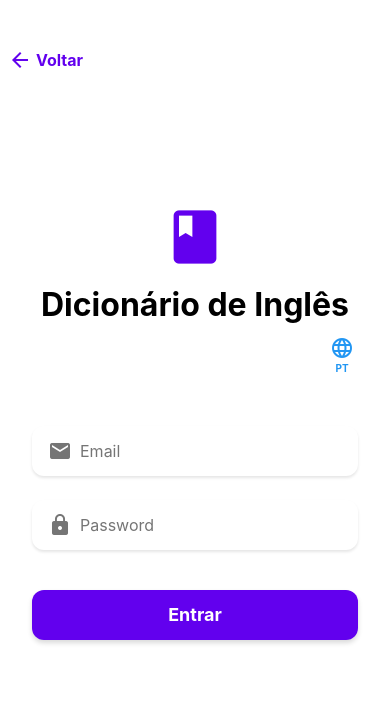
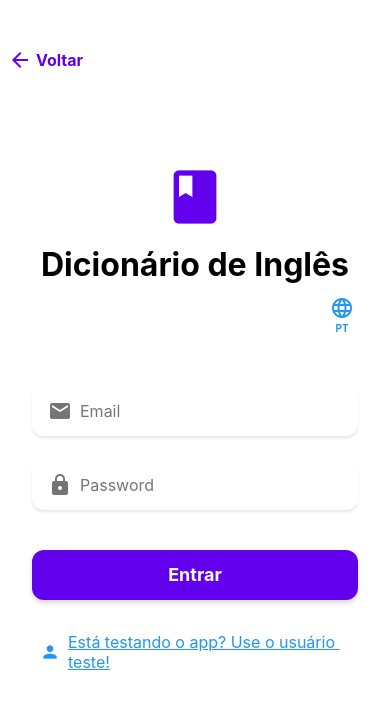
Before and after one commit to rogeriojr/mobile-chalenge-20240202-codesh, a React Native app: screen /Login in a window 390 px wide. Shown: the top 706 px of the page. Built offline with nearby package versions, Linux system fonts and the light colour scheme; no server answers.

Commit message:
fix: correction problems

```diff
--- a/App.tsx
+++ b/App.tsx
@@ -12,21 +12,32 @@ import { RootStackParamList } from "./src/navigation/types";
 import { theme } from "./src/theme";
 import { initI18n } from "./src/i18n";
 import { LoadingIndicator } from "./src/components/LoadingIndicator";
+import { StorageService } from "./src/services/storage";
 
 const Stack = createNativeStackNavigator<RootStackParamList>();
 
 export default function App() {
   const [isI18nInitialized, setIsI18nInitialized] = useState(false);
+  const [isCheckingAuth, setIsCheckingAuth] = useState(true);
+  const [initialRoute, setInitialRoute] =
+    useState<keyof RootStackParamList>("Home");
 
   useEffect(() => {
     const initialize = async () => {
       await initI18n();
       setIsI18nInitialized(true);
+
+      // Check if user is logged in
+      const user = await StorageService.getUser();
+      if (!user) {
+        setInitialRoute("Login");
+      }
+      setIsCheckingAuth(false);
     };
     initialize();
   }, []);
 
-  if (!isI18nInitialized) {
+  if (!isI18nInitialized || isCheckingAuth) {
     return <LoadingIndicator message="Loading..." />;
   }
 
@@ -35,7 +46,7 @@ export default function App() {
       <NavigationContainer>
         <StatusBar style="auto" />
         <Stack.Navigator
-          initialRouteName="Home"
+          initialRouteName={initialRoute}
           screenOptions={{
             headerShown: false,
             contentStyle: { backgroundColor: theme.colors.background },
--- a/src/components/LoadingIndicator.tsx
+++ b/src/components/LoadingIndicator.tsx
@@ -1,6 +1,5 @@
 import React from "react";
-import { StyleSheet, ActivityIndicator, Text } from "react-native";
-import { View } from "react-native/Libraries/Components/View/View";
+import { StyleSheet, ActivityIndicator, Text, View } from "react-native";
 import { theme } from "../theme";
 
 interface LoadingIndicatorProps {
--- a/src/components/WordCard.tsx
+++ b/src/components/WordCard.tsx
@@ -1,7 +1,5 @@
 import React from "react";
-import { StyleSheet, Text } from "react-native";
-import { View } from "react-native/Libraries/Components/View/View";
-import { TouchableOpacity } from "react-native/Libraries/Components/Touchable/TouchableOpacity";
+import { StyleSheet, Text, View, TouchableOpacity } from "react-native";
 import { MaterialIcons } from "@expo/vector-icons";
 import { theme } from "../theme";
 
--- a/src/i18n/translations/en.ts
+++ b/src/i18n/translations/en.ts
@@ -63,5 +63,6 @@ export default {
     forgotPassword: 'Forgot your password?',
     loginSuccess: 'Login successful',
     loginError: 'Login error',
+    useTestUser: 'Testing the app? Use the test user!',
   },
 };
--- a/src/i18n/translations/pt.ts
+++ b/src/i18n/translations/pt.ts
@@ -63,5 +63,6 @@ export default {
     forgotPassword: 'Esqueceu sua senha?',
     loginSuccess: 'Login realizado com sucesso',
     loginError: 'Erro ao fazer login',
+    useTestUser: 'Está testando o app? Use o usuário teste!',
   },
 };
--- a/src/screens/LoginScreen.tsx
+++ b/src/screens/LoginScreen.tsx
@@ -1,4 +1,4 @@
-import React, { useState } from "react";
+import React, { useState, useEffect } from "react";
 import {
   StyleSheet,
   View,
@@ -17,6 +17,13 @@ import { useTranslation } from "react-i18next";
 import i18n from "../i18n";
 import { StorageService } from "../services/storage";
 import { useNavigation } from "@react-navigation/native";
+import { NativeStackNavigationProp } from "@react-navigation/native-stack";
+import { RootStackParamList } from "../navigation/types";
+
+type LoginScreenNavigationProp = NativeStackNavigationProp<
+  RootStackParamList,
+  "Login"
+>;
 
 /**
  * Login screen component
@@ -27,7 +34,13 @@ export const LoginScreen: React.FC = () => {
   const [password, setPassword] = useState("");
   const [isLoading, setIsLoading] = useState(false);
   const { t } = useTranslation();
-  const navigation = useNavigation();
+  const navigation = useNavigation<LoginScreenNavigationProp>();
+
+  // Test user credentials
+  const TEST_USER = {
+    email: "teste@email.com",
+    password: "123456",
+  };
 
   const handleLogin = async () => {
     if (!email.trim()) {
@@ -49,6 +62,16 @@ export const LoginScreen: React.FC = () => {
     } finally {
       setIsLoading(false);
     }
+  };
+
+  // Fill test user credentials and login automatically
+  const useTestUser = () => {
+    setEmail(TEST_USER.email);
+    setPassword(TEST_USER.password);
+    // Add a small delay before triggering login to ensure state updates
+    setTimeout(() => {
+      handleLogin();
+    }, 300);
   };
 
   // Toggle language
@@ -139,6 +162,18 @@ export const LoginScreen: React.FC = () => {
           >
             <Text style={styles.buttonText}>
               {isLoading ? "..." : t("login.title")}
+            </Text>
+          </TouchableOpacity>
+
+          <TouchableOpacity style={styles.testUserButton} onPress={useTestUser}>
+            <MaterialIcons
+              name="person"
+              size={20}
+              color={theme.colors.info}
+              style={styles.testUserIcon}
+            />
+            <Text style={styles.testUserButtonText}>
+              {t("login.useTestUser")}
             </Text>
           </TouchableOpacity>
         </View>
@@ -237,4 +272,20 @@ const styles = StyleSheet.create({
     color: theme.colors.info,
     fontWeight: "bold",
   },
+  testUserButton: {
+    marginTop: theme.spacing.lg,
+    padding: theme.spacing.sm,
+    alignItems: "center",
+    flexDirection: "row",
+    justifyContent: "center",
+  },
+  testUserButtonText: {
+    color: theme.colors.info,
+    fontSize: theme.typography.fontSize.md,
+    textDecorationLine: "underline",
+    marginLeft: theme.spacing.xs,
+  },
+  testUserIcon: {
+    marginRight: theme.spacing.xs,
+  },
 });
--- a/src/services/words.ts
+++ b/src/services/words.ts
@@ -85,8 +85,28 @@ export class WordsService {
    */
   private static async getWordsFromStorage(): Promise<string[] | null> {
     try {
-      const data = await AsyncStorage.getItem(WORDS_STORAGE_KEY);
-      return data ? JSON.parse(data) : null;
+      // Verificar se estamos usando o novo formato de armazenamento em chunks
+      const chunksCountStr = await AsyncStorage.getItem(`${WORDS_STORAGE_KEY}_count`);
+
+      if (chunksCountStr) {
+        // Novo formato: ler todos os chunks e combinar
+        const chunksCount = parseInt(chunksCountStr, 10);
+        let allWords: string[] = [];
+
+        for (let i = 0; i < chunksCount; i++) {
+          const chunkData = await AsyncStorage.getItem(`${WORDS_STORAGE_KEY}_${i}`);
+          if (chunkData) {
+            const chunkWords = JSON.parse(chunkData);
+            allWords = [...allWords, ...chunkWords];
+          }
+        }
+
+        return allWords.length > 0 ? allWords : null;
+      } else {
+        // Formato antigo: tentar ler tudo de uma vez (para compatibilidade)
+        const data = await AsyncStorage.getItem(WORDS_STORAGE_KEY);
+        return data ? JSON.parse(data) : null;
+      }
     } catch (error) {
       console.error('Error getting words from storage:', error);
       return null;
@@ -99,7 +119,18 @@ export class WordsService {
    */
   private static async saveWordsToStorage(words: string[]): Promise<void> {
     try {
-      await AsyncStorage.setItem(WORDS_STORAGE_KEY, JSON.stringify(words));
+      // Dividir o array de palavras em chunks menores para evitar o erro "Row too big"
+      const chunkSize = 500; // Reduced from 1000 to 500 to make chunks smaller
+      const totalChunks = Math.ceil(words.length / chunkSize);
+
+      // Salvar o número total de chunks para referência futura
+      await AsyncStorage.setItem(`${WORDS_STORAGE_KEY}_count`, String(totalChunks));
+
+      // Salvar cada chunk separadamente
+      for (let i = 0; i < totalChunks; i++) {
+        const chunk = words.slice(i * chunkSize, (i + 1) * chunkSize);
+        await AsyncStorage.setItem(`${WORDS_STORAGE_KEY}_${i}`, JSON.stringify(chunk));
+      }
     } catch (error) {
       console.error('Error saving words to storage:', error);
     }
```
Also changed, not shown: src/components/SearchBar.tsx (+7 -3 lines), 2 other files (tests, documents, lock files or other folders).
